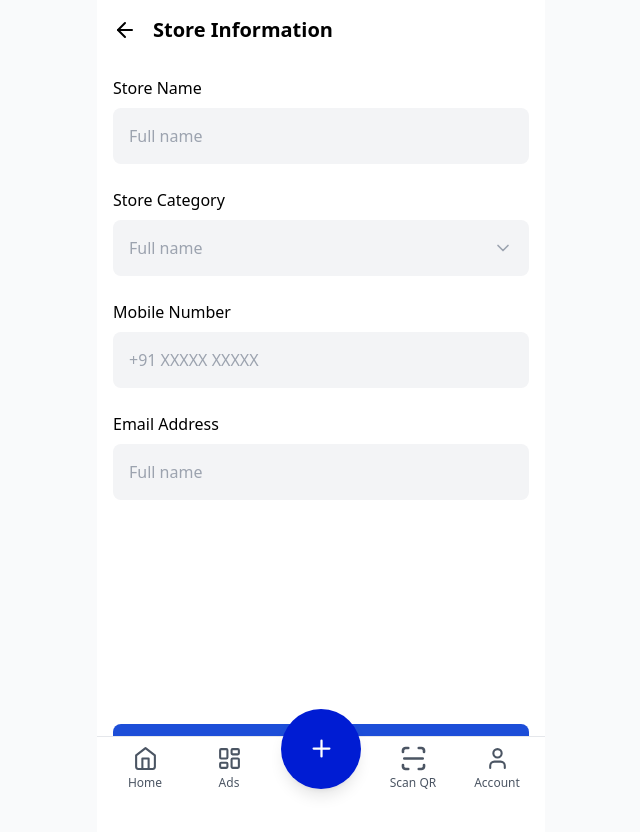
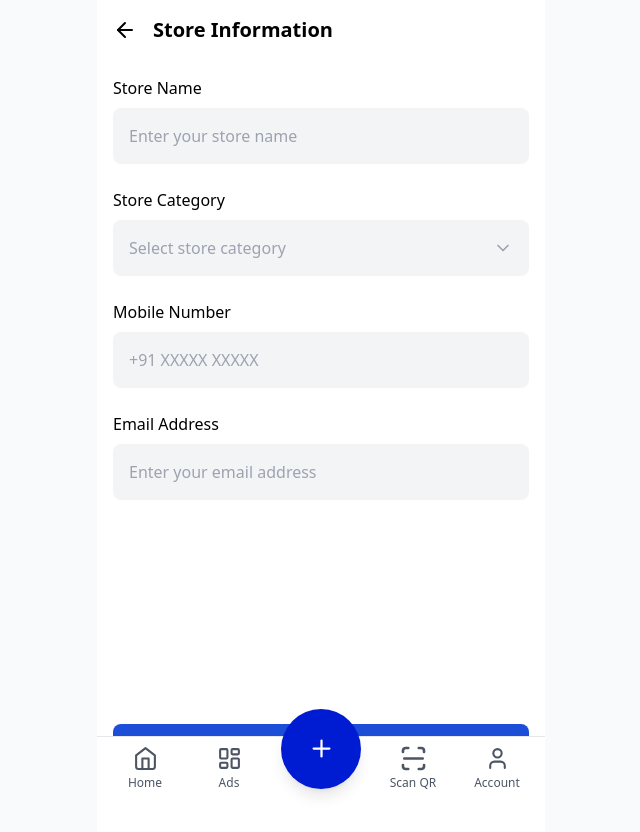
Before and after one commit to DevxD98/Owner-s-page, a React (Vite) app: page /store-information in a window 1280 px wide. Shown: the top 832 px of the page, without its empty margins (319-959 px from the left). Built offline with nearby package versions, Linux system fonts and the light colour scheme.

Commit message:
chore: update StoreInformationPage with related offer data handling improvements

```diff
--- a/src/pages/StoreInformationPage.jsx
+++ b/src/pages/StoreInformationPage.jsx
@@ -69,7 +69,7 @@ const StoreInformationPage = () => {
             type="text"
             value={storeName}
             onChange={(e) => setStoreNameLocal(e.target.value)}
-            placeholder="Full name"
+            placeholder="Enter your store name"
             className="w-full p-4 bg-gray-100 rounded-lg"
           />
         </div>
@@ -82,7 +82,7 @@ const StoreInformationPage = () => {
             onClick={() => setShowCategoryDropdown(!showCategoryDropdown)}
           >
             <span className={storeCategory ? 'text-black' : 'text-gray-400'}>
-              {storeCategory || 'Full name'}
+              {storeCategory || 'Select store category'}
             </span>
             <ChevronDown size={20} className="text-gray-400" />
           </div>
@@ -122,7 +122,7 @@ const StoreInformationPage = () => {
             type="email"
             value={email}
             onChange={(e) => setEmail(e.target.value)}
-            placeholder="Full name"
+            placeholder="Enter your email address"
             className="w-full p-4 bg-gray-100 rounded-lg"
           />
         </div>
```
